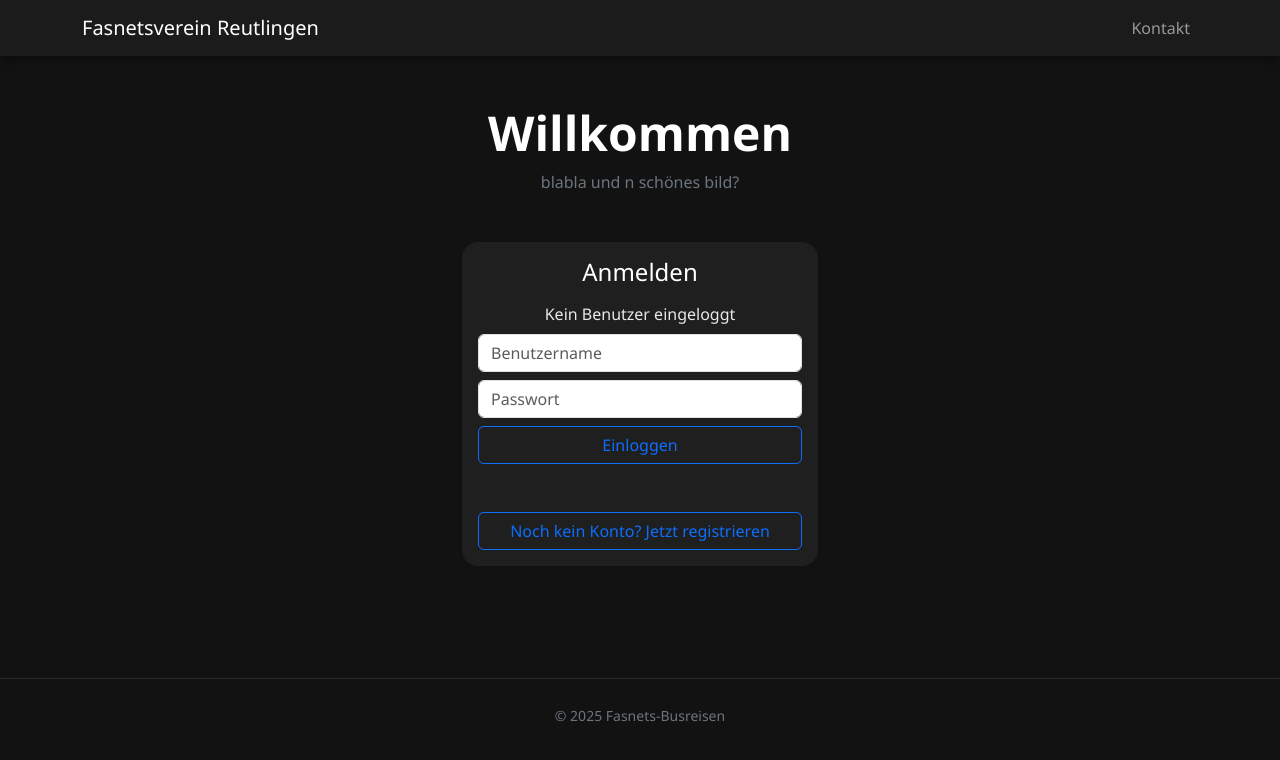
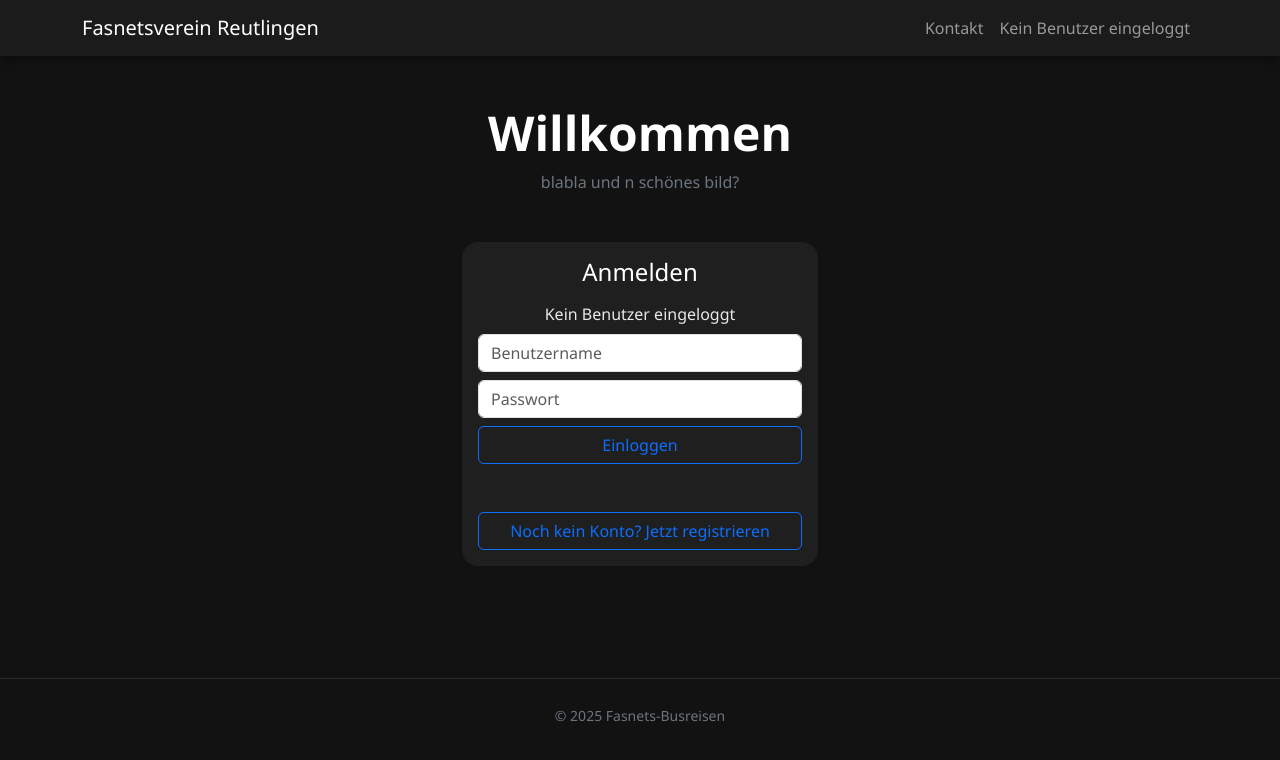
Before and after one commit to xamsemi/Advanced-Programing, a plain HTML site: page frontend/public/index.html in a window 1280 px wide. Drawn offline with nearby package versions, Linux system fonts and the light colour scheme; no server answers.

Commit message:
Navbar ausgelagert in Partial. Closes #29

```diff
--- a/frontend/public/index.html
+++ b/frontend/public/index.html
@@ -15,21 +15,7 @@
 <body>
 
   <!-- navbar -->
-  <nav class="navbar navbar-expand-lg navbar-dark bg-dark">
-    <div class="container">
-      <a class="navbar-brand" href="fahrten.html">Fasnetsverein Reutlingen</a>
-      <button class="navbar-toggler" type="button" data-bs-toggle="collapse" data-bs-target="#navbarNav"
-              aria-controls="navbarNav" aria-expanded="false" aria-label="Toggle navigation">
-        <span class="navbar-toggler-icon"></span>
-      </button>
-      <div class="collapse navbar-collapse" id="navbarNav">
-        <ul class="navbar-nav ms-auto align-items-center">
-          <li class="nav-item"><a class="nav-link" href="kontakt.html">Kontakt</a></li>
-          <li id="logoutBtn" class="nav-link" >Logout</li>
-        </ul>
-      </div>
-    </div>
-  </nav>
+  <div id="navbar-placeholder"></div>
 
   <main>
     <section class="py-5 text-center">
--- a/frontend/public/js/fahrten.js
+++ b/frontend/public/js/fahrten.js
@@ -1,5 +1,8 @@
 
+import { loadNavbar } from './loadNavbar.js';
 import { setupLogout,checkLogin } from './checkLogin.js';
+
+loadNavbar();
 
 window.addEventListener('DOMContentLoaded', async () => {
     // 🔹 Prüfe Login-Status – leite weiter falls ausgeloggt
--- a/frontend/public/js/index.js
+++ b/frontend/public/js/index.js
@@ -1,4 +1,7 @@
+import { loadNavbar } from './loadNavbar.js';
 import { checkLogin, setupLogout } from './checkLogin.js';
+
+loadNavbar();
 
 window.addEventListener('DOMContentLoaded', async () => {
     const loginForm = document.getElementById('loginContainer');
--- /dev/null
+++ b/frontend/public/js/loadNavbar.js
@@ -0,0 +1,13 @@
+// Datei: js/loadNavbar.js
+export async function loadNavbar() {
+    try {
+        const response = await fetch('partials/navbar.html');
+        if (!response.ok) throw new Error(`HTTP-Fehler: ${response.status}`);
+
+        const html = await response.text();
+        document.getElementById('navbar-placeholder').innerHTML = html;
+
+    } catch (err) {
+        console.error("Fehler beim Laden der Navbar:", err);
+    }
+}
--- /dev/null
+++ b/frontend/public/partials/navbar.html
@@ -0,0 +1,16 @@
+<nav class="navbar navbar-expand-lg navbar-dark bg-dark">
+  <div class="container">
+    <a class="navbar-brand" href="fahrten.html">Fasnetsverein Reutlingen</a>
+    <button class="navbar-toggler" type="button" data-bs-toggle="collapse" data-bs-target="#navbarNav"
+            aria-controls="navbarNav" aria-expanded="false" aria-label="Toggle navigation">
+      <span class="navbar-toggler-icon"></span>
+    </button>
+    <div class="collapse navbar-collapse" id="navbarNav">
+      <ul class="navbar-nav ms-auto align-items-center">
+        <li class="nav-item"><a class="nav-link" href="kontakt.html">Kontakt</a></li>
+        <li id="userInfo" class="nav-link">Kein Benutzer eingeloggt</li>
+        <li id="logoutBtn" class="nav-link" style="display:none;">Logout</li>
+      </ul>
+    </div>
+  </div>
+</nav>
```
Also changed, not shown: frontend/public/fahrten.html (+1 -16 lines).
